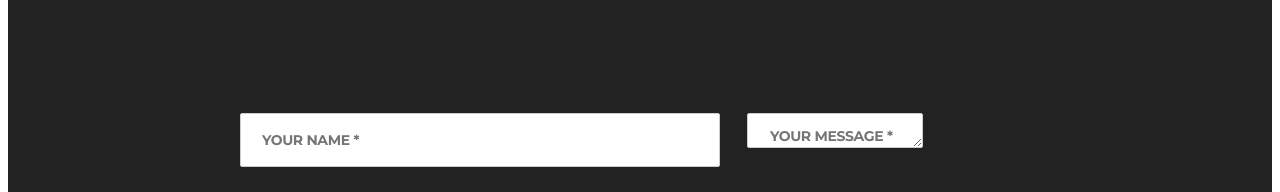
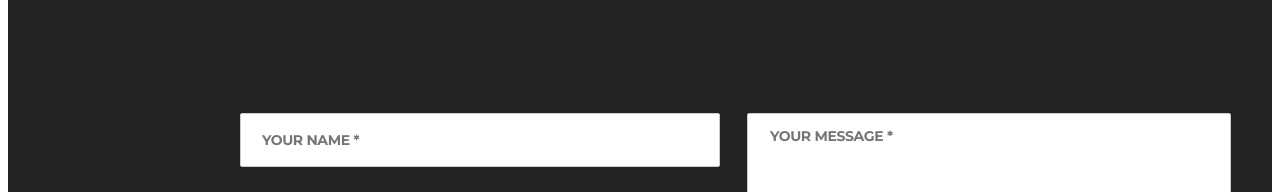
Before and after one commit to Daniil191245/Practice-home, a plain HTML site: page index.html in a window 1280 px wide. Shown: the part 793-985 px from the top of the page. Drawn offline with Linux system fonts and the light colour scheme; a web font is replaced by a local one.

Commit message:
practice home

```diff
--- a/style.css
+++ b/style.css
@@ -146,15 +146,17 @@ color: var(--text-form);
 }
 textarea{
 width: 458px;
-height: 212px;
+height: 200px;
 background: var(--section-two-name);
 border: 1px solid #CCCCCC;
 border-radius: 2px;
 margin-top: 116px;
+resize: none;
 }
 [placeholder="Your message *"]{
-width: 150px;
-height: 17px;
+    /* Момент */
+/* width: 150px;
+height: 17px; */
 font-family: 'Montserrat';
 font-style: normal;
 font-weight: 700;
```
